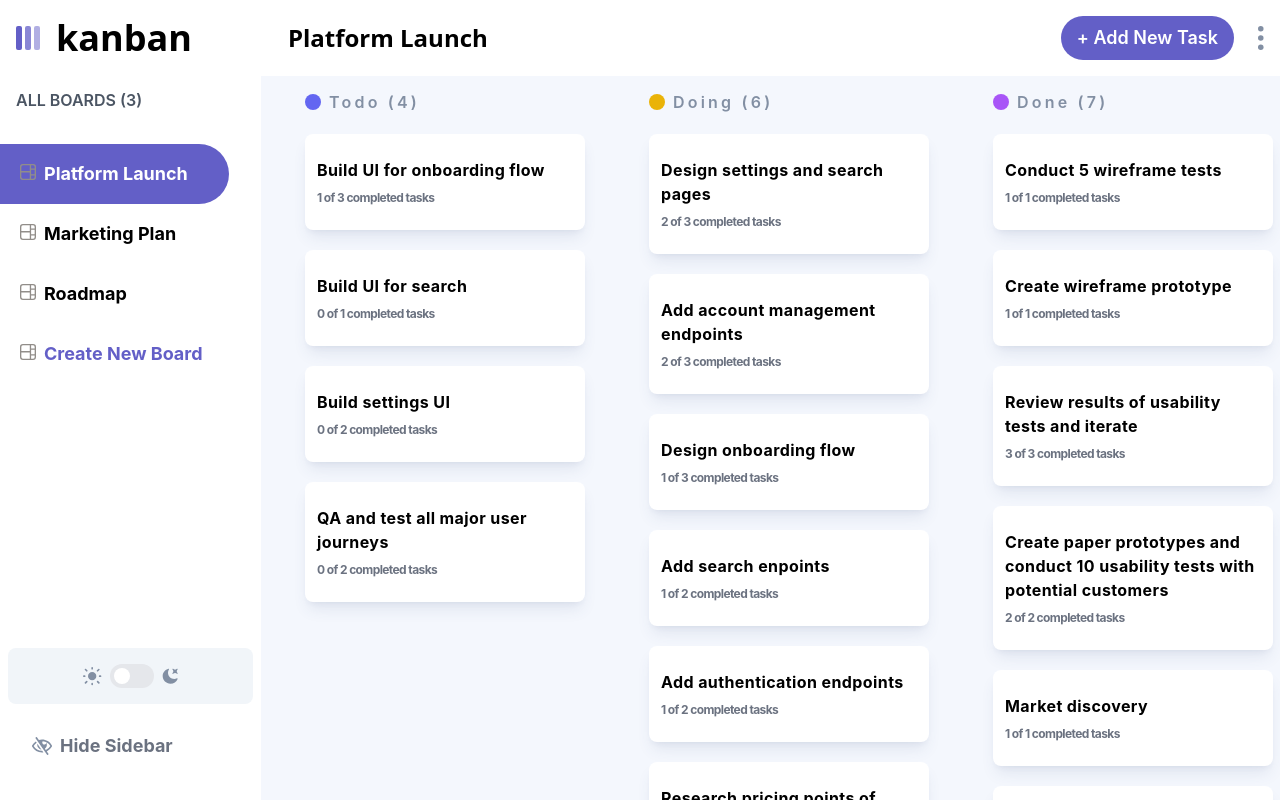
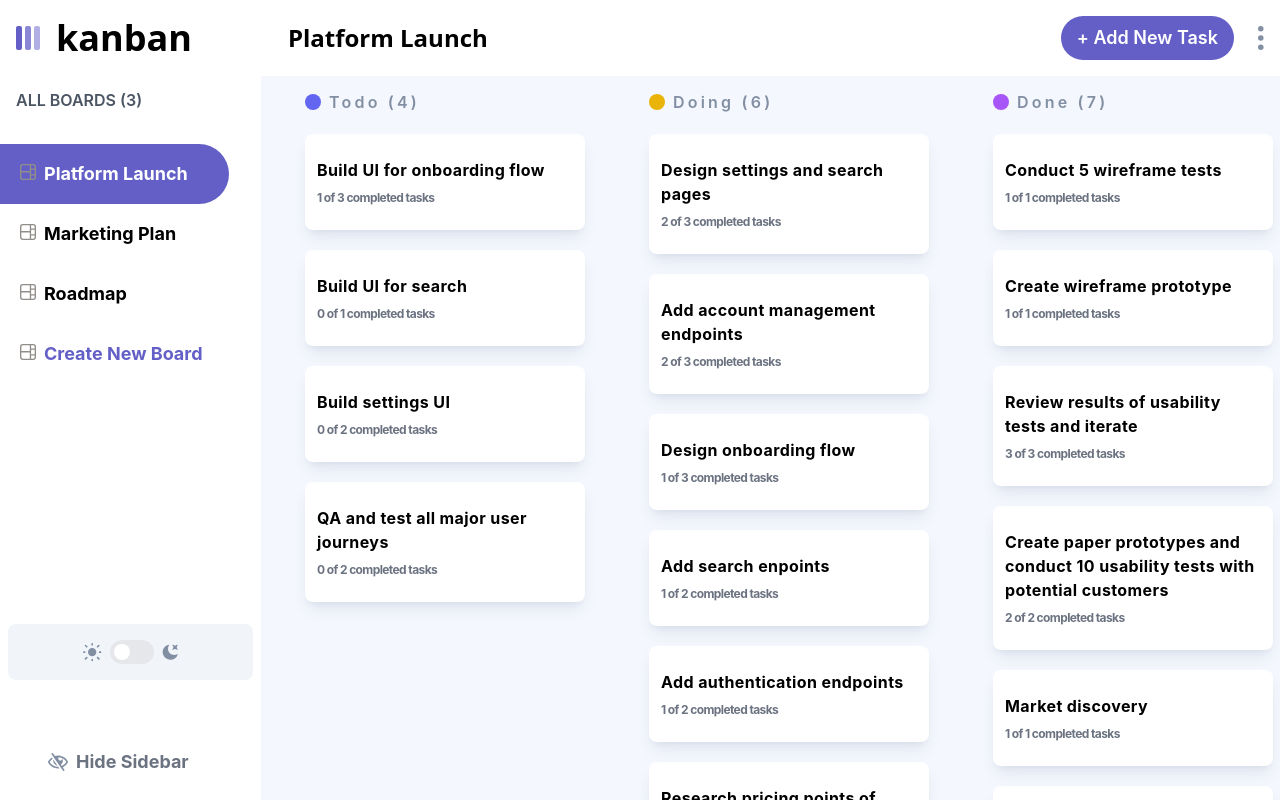
Before and after one commit to MAZINO001/Task_manager, a React (Vite) app in the folder taskmanager/: page / in a window 1280 px wide. Built offline with nearby package versions, Linux system fonts and the light colour scheme.

Commit message:
fix desing errors

```diff
--- a/taskmanager/index.html
+++ b/taskmanager/index.html
@@ -3,10 +3,10 @@
 
 <head>
   <meta charset="UTF-8" />
-  <link rel="icon" type="image/svg+xml" href="/vite.svg" />
+  <link rel="icon" type="image/svg+xml" href="/taskmanager/src/Assets/logo.ico" />
   <meta name="viewport" content="width=device-width, initial-scale=1.0" />
-  <title>Vite + React</title>
-  <link rel="shortcut icon" href="/assets/images/logo.png" type="image/x-icon">
+  <title>Kanban</title>
+  <link rel="shortcut icon" href="/taskmanager/src/Assets/logo.ico" type="image/x-icon">
 </head>
 
 <body>
--- a/taskmanager/src/components/SideBar.jsx
+++ b/taskmanager/src/components/SideBar.jsx
@@ -78,7 +78,7 @@ function Sidebar({ isSideBarOpen, setIsSideBarOpen }) {
                   </div>
                 </div>
 
-                <div className=" mx-2  p-4 relative space-x-2 bg-slate-100 dark:bg-[#20212c] flex justify-center items-center rounded-lg">
+                <div className=" mx-2 mb-6 p-4 relative space-x-2 bg-slate-100 dark:bg-[#20212c] flex justify-center items-center rounded-lg">
                   <img src={lightIcon} alt="sun indicating light mode" />
 
                   <Switch
@@ -105,7 +105,8 @@ function Sidebar({ isSideBarOpen, setIsSideBarOpen }) {
           {isSideBarOpen ? (
             <div
               onClick={() => toggleSidebar()}
-              className=" flex  items-center mt-2  absolute bottom-16  text-lg font-bold  rounded-r-full hover:text-[#635FC7] cursor-pointer mr-6 mb-8 px-8 py-4 hover:bg-[#635fc71a] dark:hover:bg-white  space-x-2 justify-center  my-4 text-gray-500 "
+              // className=" flex  items-center mt-2  absolute bottom-16  text-lg font-bold  rounded-r-full hover:text-[#635FC7] cursor-pointer mr-6 mb-10 px-8 py-3 hover:bg-[#635fc71a] dark:hover:bg-white  space-x-2 justify-center  my-4 text-gray-500 "
+              className=" flex  items-center mt-2  absolute bottom-16  text-lg font-bold  rounded-r-full hover:text-[#635FC7] cursor-pointer mr-5 mb-4 px-12 py-4   space-x-2 justify-center  my-4 text-gray-500 "
             >
               <img
                 className=" min-w-[20px]"
```
Also changed, not shown: 1 other file (tests, documents, lock files or other folders).
